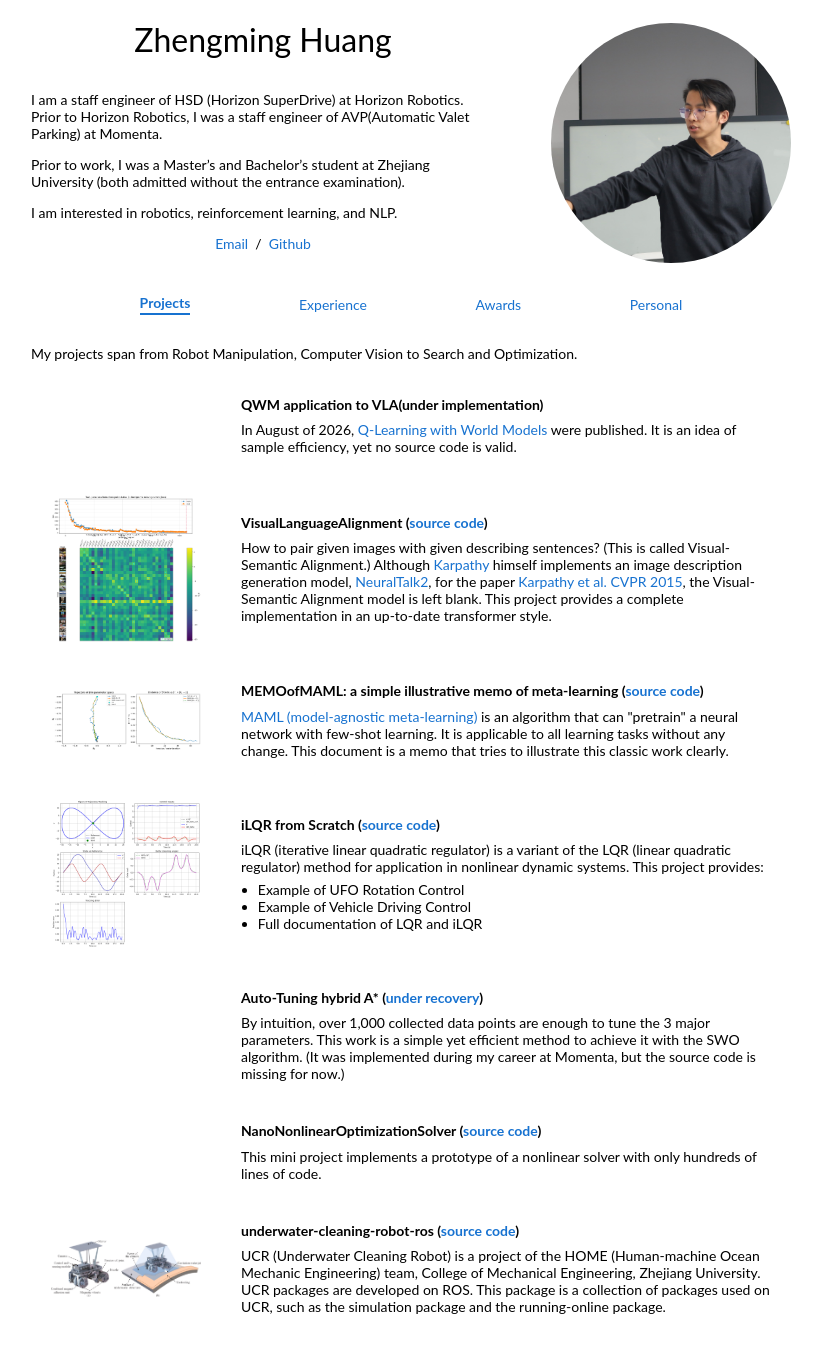
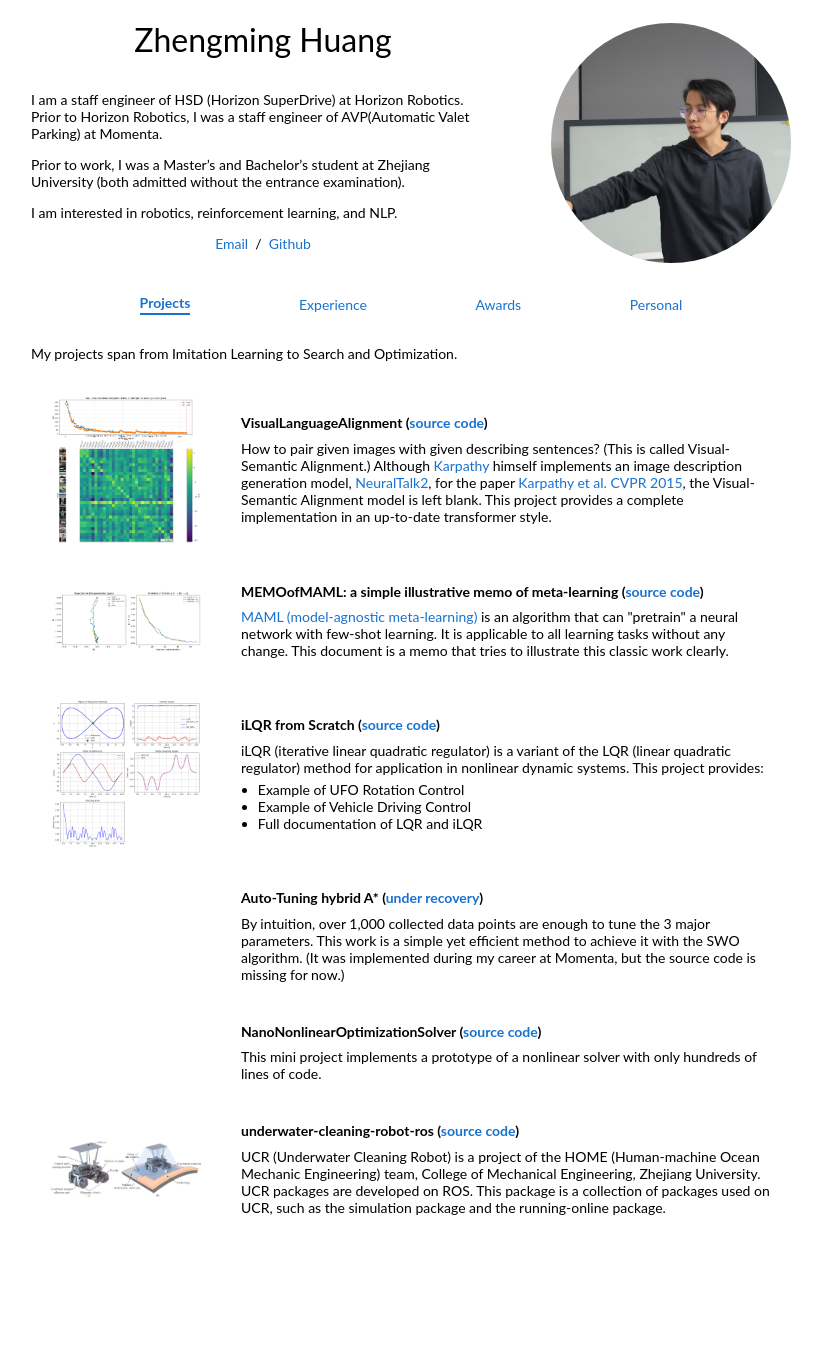
Before and after one commit to JamieHuang28/JamieHuang28.github.io, a Jekyll site: the page built from index.md, in a window 1280 px wide. Shown: the whole page, without its empty margins (229-1051 px from the left). Built offline with Jekyll 4.4.1, drawn with Linux system fonts in a browser that asks for light colours; after the commit the page ends 1256 px from its top, so only the background shows below that.

Commit message:
Remove QWM project

```diff
--- a/index.md
+++ b/index.md
@@ -3,16 +3,9 @@ layout: default
 tab: projects
 ---
 
-My projects span from Robot Manipulation, Computer Vision to Search and Optimization.
+My projects span from Imitation Learning to Search and Optimization.
 
 <table class="project-list">
-  <tr>
-    <td class="project-thumb"></td>
-    <td class="project-body">
-      <span class="project-title">QWM application to VLA(under implementation)</span>
-      <p>In August of 2026, <a href="https://arxiv.org/pdf/2608.17163">Q-Learning with World Models</a> were published. It is an idea of sample efficiency, yet no source code is valid.</p>
-    </td>
-  </tr>
   <tr>
     <td class="project-thumb">
       <img src="./resources/eval_train.png" alt="vla_train_figure">
```
